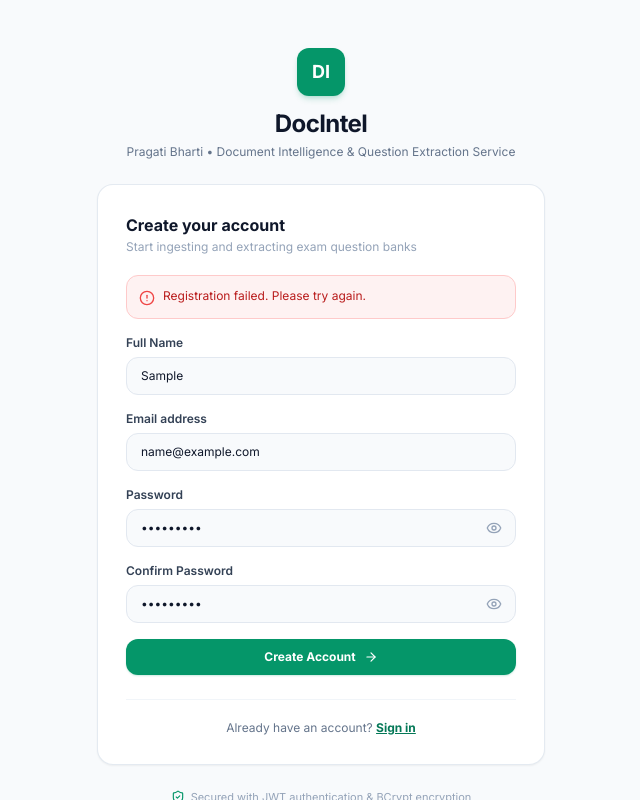
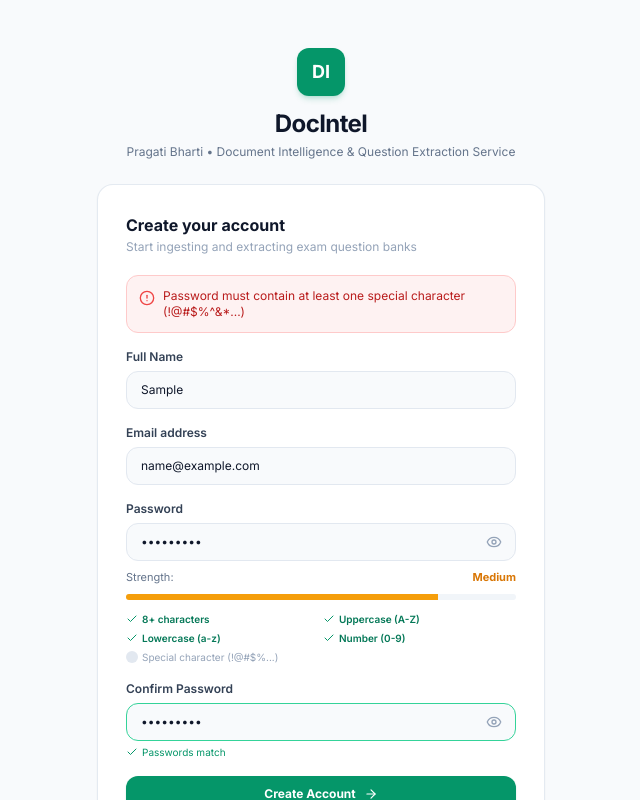
Before and after one commit to ankitgithub12/Document-Intelligence-Question-Extraction-Service, a React (Vite) app in the folder frontend/: page /register in a window 1280 px wide. Both pictures are taken after typing "Sample", "name@example.com", "Sample123", "Sample123" into the empty fields and a click on the button "Create Account". Shown: the top 800 px of the page, without its empty margins (319-959 px from the left). Built offline with nearby package versions, Linux system fonts and the light colour scheme; no server answers.

Commit message:
feat(auth): add comprehensive email format validation and password strength enforcement on frontend and backend

```diff
--- a/frontend/src/pages/Login.jsx
+++ b/frontend/src/pages/Login.jsx
@@ -2,6 +2,8 @@
 import { Link, useNavigate } from 'react-router-dom';
 import { useAuth } from '../context/AuthContext';
 import { AlertCircle, Loader2, ArrowRight, ShieldCheck, Eye, EyeOff } from 'lucide-react';
+
+const EMAIL_REGEX = /^[a-zA-Z0-9._%+-]+@[a-zA-Z0-9.-]+\.[a-zA-Z]{2,}$/;
 
 export default function Login() {
   const [email, setEmail] = useState('');
@@ -15,12 +17,32 @@
   const handleSubmit = async (e) => {
     e.preventDefault();
     setError(null);
+
+    const cleanEmail = email.trim().toLowerCase();
+    if (!cleanEmail) {
+      setError('Email address is required');
+      return;
+    }
+    if (!EMAIL_REGEX.test(cleanEmail)) {
+      setError('Please enter a valid email address (e.g. name@example.com)');
+      return;
+    }
+    if (!password) {
+      setError('Password is required');
+      return;
+    }
+
     setLoading(true);
     try {
-      await login(email, password);
+      await login(cleanEmail, password);
       navigate('/');
     } catch (err) {
-      const msg = err.response?.data?.detail?.error?.message || err.response?.data?.detail || 'Invalid email or password';
+      const msg =
+        err.response?.data?.detail?.error?.message ||
+        (Array.isArray(err.response?.data?.detail)
+          ? err.response?.data?.detail[0]?.msg
+          : err.response?.data?.detail) ||
+        'Invalid email or password. Please try again.';
       setError(typeof msg === 'string' ? msg : JSON.stringify(msg));
     } finally {
       setLoading(false);
--- a/frontend/src/pages/Register.jsx
+++ b/frontend/src/pages/Register.jsx
@@ -1,7 +1,9 @@
 import React, { useState } from 'react';
 import { Link, useNavigate } from 'react-router-dom';
 import { useAuth } from '../context/AuthContext';
-import { AlertCircle, Loader2, ArrowRight, ShieldCheck, Eye, EyeOff } from 'lucide-react';
+import { AlertCircle, Loader2, ArrowRight, ShieldCheck, Eye, EyeOff, Check, X } from 'lucide-react';
+
+const EMAIL_REGEX = /^[a-zA-Z0-9._%+-]+@[a-zA-Z0-9.-]+\.[a-zA-Z]{2,}$/;
 
 export default function Register() {
   const [fullName, setFullName] = useState('');
@@ -15,28 +17,71 @@
   const { register } = useAuth();
   const navigate = useNavigate();
 
+  // Password criteria checks
+  const hasMinLength = password.length >= 8;
+  const hasUpper = /[A-Z]/.test(password);
+  const hasLower = /[a-z]/.test(password);
+  const hasNumber = /[0-9]/.test(password);
+  const hasSpecial = /[!@#$%^&*(),.?":{}|<>\-_=+/\\~`]/.test(password);
+
+  const passedCriteriaCount = [hasMinLength, hasUpper, hasLower, hasNumber, hasSpecial].filter(Boolean).length;
+
+  const getStrengthLevel = () => {
+    if (!password) return { label: '', color: 'bg-slate-200', text: '' };
+    if (passedCriteriaCount <= 2) return { label: 'Weak', color: 'bg-red-500', text: 'text-red-600' };
+    if (passedCriteriaCount <= 4) return { label: 'Medium', color: 'bg-amber-500', text: 'text-amber-600' };
+    return { label: 'Strong', color: 'bg-emerald-500', text: 'text-emerald-700' };
+  };
+
+  const strength = getStrengthLevel();
+
   const handleSubmit = async (e) => {
     e.preventDefault();
     setError(null);
+
+    const cleanEmail = email.trim().toLowerCase();
+    if (!EMAIL_REGEX.test(cleanEmail)) {
+      setError('Please enter a valid email address (e.g. name@example.com)');
+      return;
+    }
+
+    if (!hasMinLength) {
+      setError('Password must be at least 8 characters long');
+      return;
+    }
+    if (!hasUpper) {
+      setError('Password must contain at least one uppercase letter (A-Z)');
+      return;
+    }
+    if (!hasLower) {
+      setError('Password must contain at least one lowercase letter (a-z)');
+      return;
+    }
+    if (!hasNumber) {
+      setError('Password must contain at least one number (0-9)');
+      return;
+    }
+    if (!hasSpecial) {
+      setError('Password must contain at least one special character (!@#$%^&*...)');
+      return;
+    }
 
     if (password !== confirm) {
       setError('Passwords do not match');
       return;
     }
-    if (password.length < 8) {
-      setError('Password must be at least 8 characters long');
-      return;
-    }
 
     setLoading(true);
     try {
-      await register(email, password, fullName);
+      await register(cleanEmail, password, fullName.trim());
       navigate('/');
     } catch (err) {
       const msg =
         err.response?.data?.detail?.error?.message ||
-        err.response?.data?.detail ||
-        'Registration failed. Please try again.';
+        (Array.isArray(err.response?.data?.detail)
+          ? err.response?.data?.detail[0]?.msg
+          : err.response?.data?.detail) ||
+        'Registration failed. Please check your details.';
       setError(typeof msg === 'string' ? msg : JSON.stringify(msg));
     } finally {
       setLoading(false);
@@ -65,7 +110,7 @@
           </div>
 
           {error && (
-            <div className="mb-4 p-3 rounded-xl bg-red-50 border border-red-200 text-red-700 text-xs flex items-start gap-2">
+            <div className="mb-4 p-3 rounded-xl bg-red-50 border border-red-200 text-red-700 text-xs flex items-start gap-2 animate-shake">
               <AlertCircle className="w-4 h-4 text-red-500 shrink-0 mt-0.5" />
               <span>{error}</span>
             </div>
@@ -110,7 +155,6 @@
                   value={password}
                   onChange={(e) => setPassword(e.target.value)}
                   required
-                  minLength={8}
                   className="w-full pl-3.5 pr-10 py-2.5 rounded-xl bg-slate-50 border border-slate-200 text-xs text-slate-900 placeholder-slate-400 focus:outline-none focus:ring-1 focus:ring-emerald-500 focus:border-emerald-500 focus:bg-white transition-all"
                   placeholder="At least 8 characters"
                 />
@@ -123,6 +167,46 @@
                   {showPassword ? <EyeOff className="w-4 h-4" /> : <Eye className="w-4 h-4" />}
                 </button>
               </div>
+
+              {/* Live Password Strength Meter */}
+              {password && (
+                <div className="mt-2 space-y-2">
+                  <div className="flex items-center justify-between text-[11px]">
+                    <span className="text-slate-500">Strength:</span>
+                    <span className={`font-bold ${strength.text}`}>{strength.label}</span>
+                  </div>
+                  <div className="w-full bg-slate-100 rounded-full h-1.5 overflow-hidden">
+                    <div
+                      className={`h-full transition-all duration-300 ${strength.color}`}
+                      style={{ width: `${(passedCriteriaCount / 5) * 100}%` }}
+                    />
+                  </div>
+
+                  {/* Criteria checklist */}
+                  <div className="grid grid-cols-2 gap-1 text-[10px] pt-1">
+                    <div className={`flex items-center gap-1 ${hasMinLength ? 'text-emerald-700 font-semibold' : 'text-slate-400'}`}>
+                      {hasMinLength ? <Check className="w-3 h-3 text-emerald-600" /> : <span className="w-3 h-3 inline-block rounded-full bg-slate-200" />}
+                      <span>8+ characters</span>
+                    </div>
+                    <div className={`flex items-center gap-1 ${hasUpper ? 'text-emerald-700 font-semibold' : 'text-slate-400'}`}>
+                      {hasUpper ? <Check className="w-3 h-3 text-emerald-600" /> : <span className="w-3 h-3 inline-block rounded-full bg-slate-200" />}
+                      <span>Uppercase (A-Z)</span>
+                    </div>
+                    <div className={`flex items-center gap-1 ${hasLower ? 'text-emerald-700 font-semibold' : 'text-slate-400'}`}>
+                      {hasLower ? <Check className="w-3 h-3 text-emerald-600" /> : <span className="w-3 h-3 inline-block rounded-full bg-slate-200" />}
+                      <span>Lowercase (a-z)</span>
+                    </div>
+                    <div className={`flex items-center gap-1 ${hasNumber ? 'text-emerald-700 font-semibold' : 'text-slate-400'}`}>
+                      {hasNumber ? <Check className="w-3 h-3 text-emerald-600" /> : <span className="w-3 h-3 inline-block rounded-full bg-slate-200" />}
+                      <span>Number (0-9)</span>
+                    </div>
+                    <div className={`flex items-center gap-1 col-span-2 ${hasSpecial ? 'text-emerald-700 font-semibold' : 'text-slate-400'}`}>
+                      {hasSpecial ? <Check className="w-3 h-3 text-emerald-600" /> : <span className="w-3 h-3 inline-block rounded-full bg-slate-200" />}
+                      <span>Special character (!@#$%...)</span>
+                    </div>
+                  </div>
+                </div>
+              )}
             </div>
 
             <div>
@@ -135,7 +219,13 @@
                   value={confirm}
                   onChange={(e) => setConfirm(e.target.value)}
                   required
-                  className="w-full pl-3.5 pr-10 py-2.5 rounded-xl bg-slate-50 border border-slate-200 text-xs text-slate-900 placeholder-slate-400 focus:outline-none focus:ring-1 focus:ring-emerald-500 focus:border-emerald-500 focus:bg-white transition-all"
+                  className={`w-full pl-3.5 pr-10 py-2.5 rounded-xl bg-slate-50 border text-xs text-slate-900 placeholder-slate-400 focus:outline-none focus:ring-1 focus:bg-white transition-all ${
+                    confirm && password !== confirm
+                      ? 'border-red-300 focus:border-red-500 focus:ring-red-500'
+                      : confirm && password === confirm
+                      ? 'border-emerald-400 focus:border-emerald-500 focus:ring-emerald-500'
+                      : 'border-slate-200 focus:border-emerald-500 focus:ring-emerald-500'
+                  }`}
                   placeholder="Repeat password"
                 />
                 <button
@@ -147,6 +237,14 @@
                   {showConfirmPassword ? <EyeOff className="w-4 h-4" /> : <Eye className="w-4 h-4" />}
                 </button>
               </div>
+              {confirm && password !== confirm && (
+                <p className="text-[10px] text-red-500 mt-1">Passwords do not match</p>
+              )}
+              {confirm && password === confirm && (
+                <p className="text-[10px] text-emerald-600 mt-1 flex items-center gap-1">
+                  <Check className="w-3 h-3" /> Passwords match
+                </p>
+              )}
             </div>
 
             <button
@@ -178,10 +276,14 @@
           </div>
         </div>
 
-        {/* Security badge footer */}
-        <div className="flex items-center justify-center gap-1.5 text-[11px] text-slate-400">
-          <ShieldCheck className="w-3.5 h-3.5 text-emerald-600" />
-          <span>Secured with JWT authentication & BCrypt encryption</span>
+        {/* Footer Security Badges */}
+        <div className="flex items-center justify-center gap-4 text-slate-400 text-[11px]">
+          <span className="flex items-center gap-1">
+            <ShieldCheck className="w-3.5 h-3.5 text-emerald-600" />
+            256-bit AES Encryption
+          </span>
+          <span>•</span>
+          <span>Role-Based Access</span>
         </div>
       </div>
     </div>
```
Also changed, not shown: 1 other file (tests, documents, lock files or other folders).
